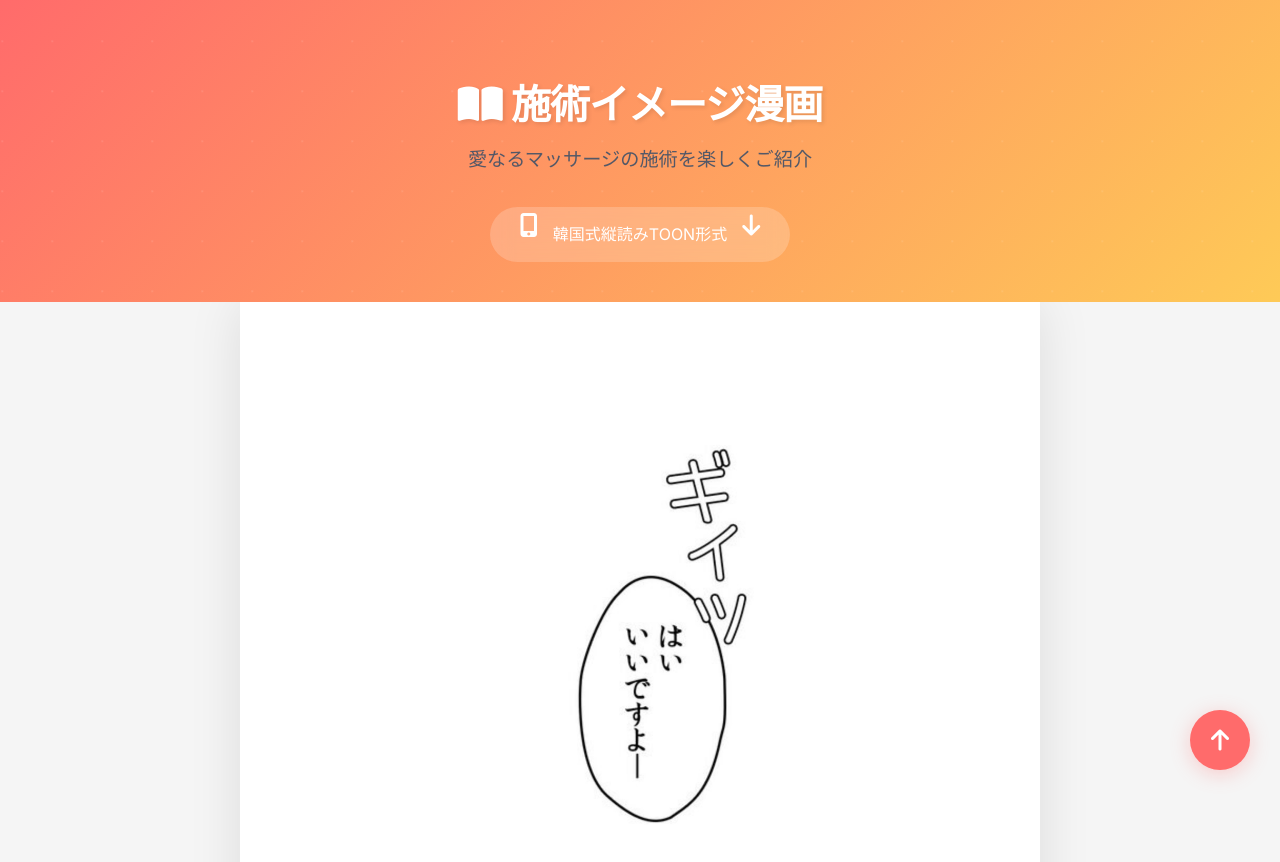
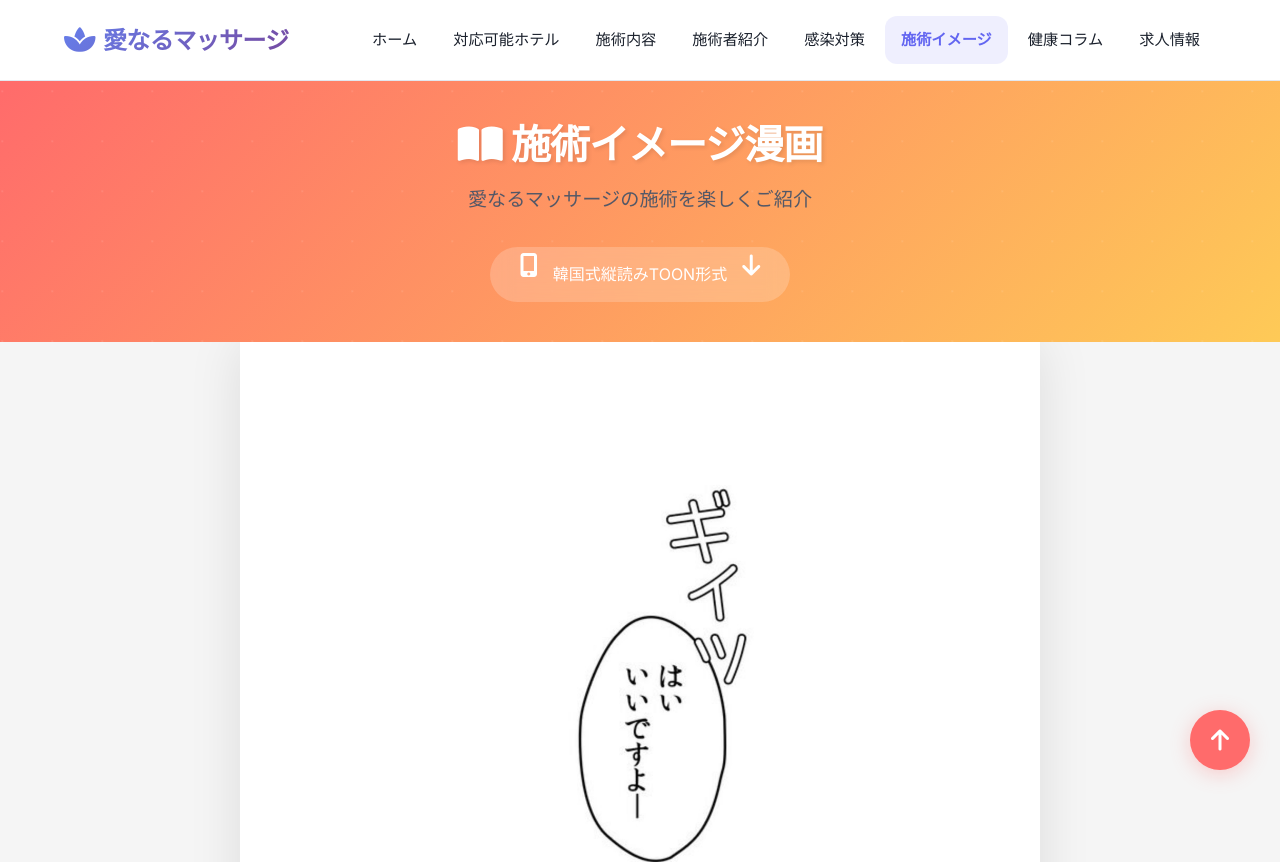
Before and after one commit to GammonArai/ainal-web, a website: page manga.html in a window 1280 px wide. Shown: the top 862 px of the page. Drawn offline with Linux system fonts and the light colour scheme.

Commit message:
manga.htmlに統一ナビゲーションメニューを追加

```diff
--- a/manga.html
+++ b/manga.html
@@ -32,10 +32,11 @@
         .manga-header {
             background: linear-gradient(135deg, #ff6b6b 0%, #feca57 100%);
             color: white;
-            padding: 80px 20px 40px;
+            padding: 40px 20px;
             text-align: center;
             position: relative;
             overflow: hidden;
+            margin-top: 80px; /* ナビゲーションメニュー分のスペース */
         }
 
         .manga-header::before {
@@ -244,6 +245,19 @@
     </style>
 </head>
 <body>
+    <!-- 統一ヘッダー -->
+    <div id="unified-header"></div>
+
+    <script>
+        // 統一ヘッダーを読み込み
+        document.addEventListener('DOMContentLoaded', function() {
+            const headerContainer = document.getElementById('unified-header');
+            if (headerContainer) {
+                headerContainer.innerHTML = generateUnifiedHeader('manga.html');
+            }
+        });
+    </script>
+
     <div class="manga-container">
         <!-- ヘッダー -->
         <header class="manga-header">
```
